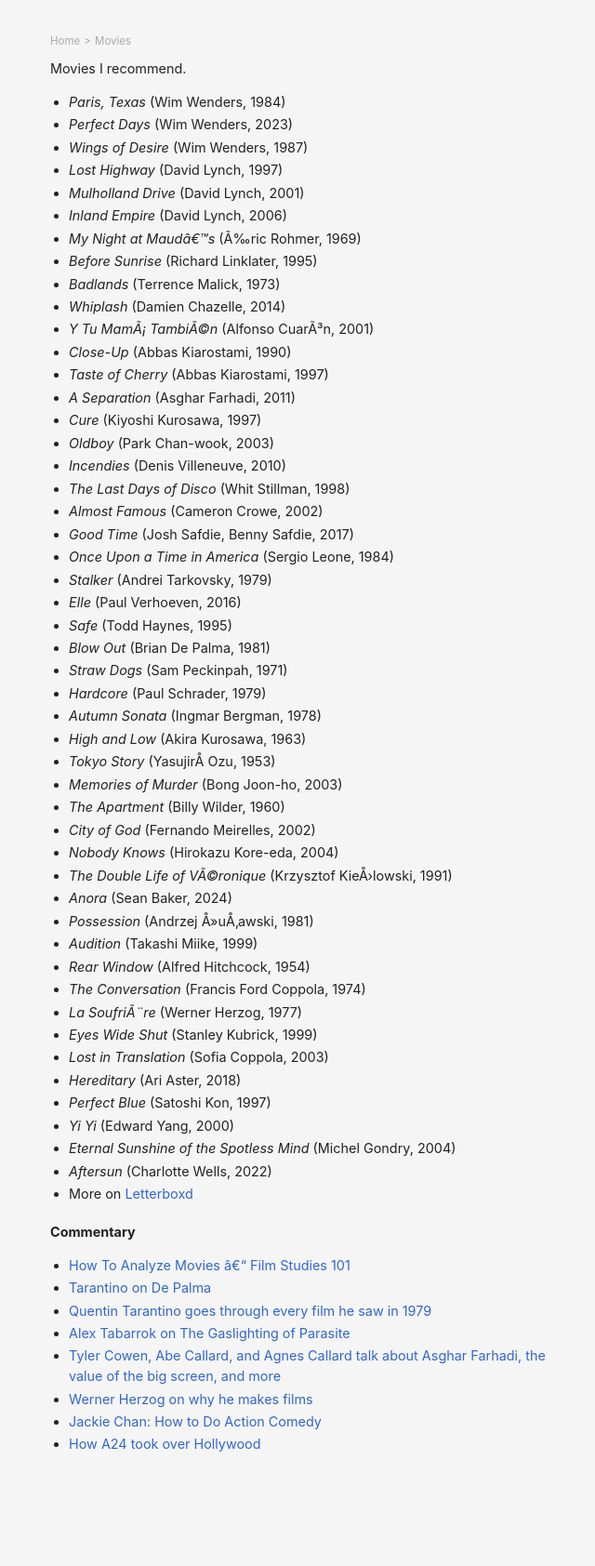
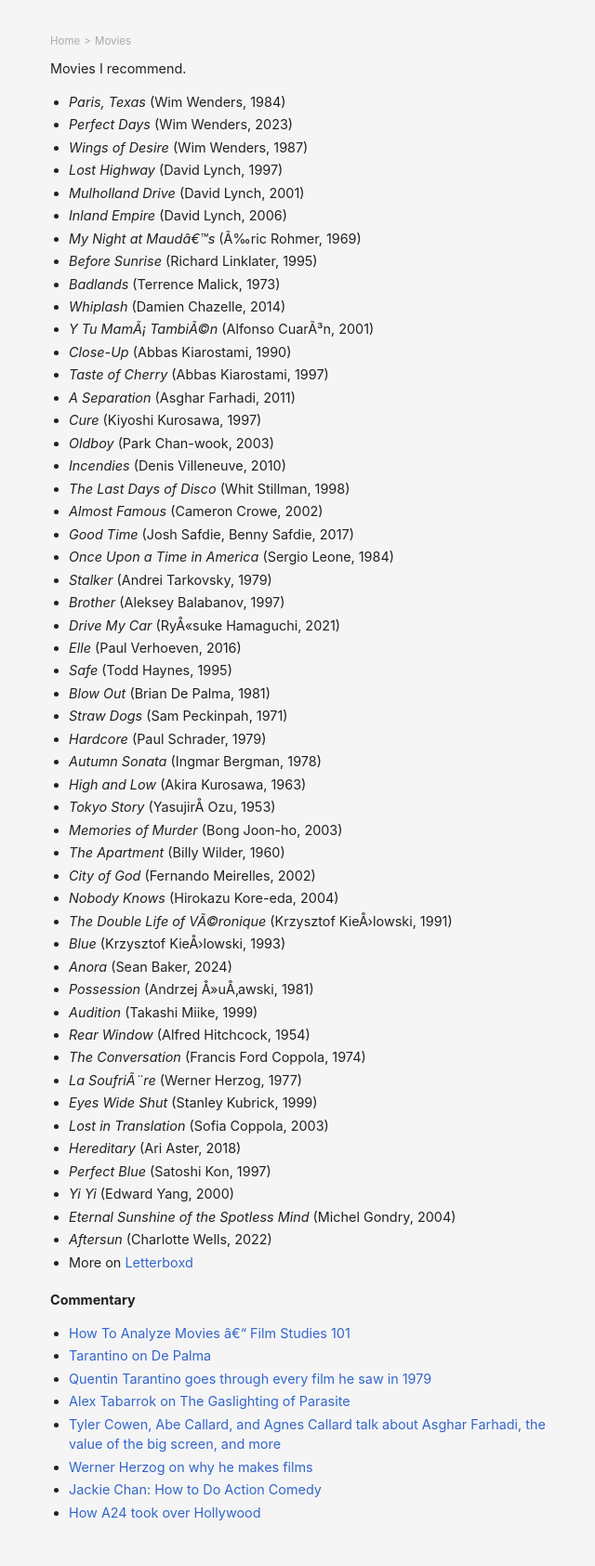
Before and after one commit to danschlz/danschulz.github.io, a Jekyll site: the page built from movies.md, in a window 1280 px wide. Shown: the whole page at 93% size, without its empty margins (306-946 px from the left). Built offline with Jekyll 4.4.1, drawn with Linux system fonts in a browser that asks for light colours; before the commit the page ends 1610 px from its top, so only the background shows below that.

Commit message:
Update movies.md

```diff
--- a/movies.md
+++ b/movies.md
@@ -28,6 +28,8 @@ Movies I recommend.
 * _Good Time_ (Josh Safdie, Benny Safdie, 2017)
 * _Once Upon a Time in America_ (Sergio Leone, 1984)
 * _Stalker_ (Andrei Tarkovsky, 1979)
+* _Brother_ (Aleksey Balabanov, 1997)
+* _Drive My Car_ (Ryūsuke Hamaguchi, 2021)
 * _Elle_ (Paul Verhoeven, 2016)
 * _Safe_ (Todd Haynes, 1995)
 * _Blow Out_ (Brian De Palma, 1981)
@@ -41,6 +43,7 @@ Movies I recommend.
 * _City of God_ (Fernando Meirelles, 2002)
 * _Nobody Knows_ (Hirokazu Kore-eda, 2004)
 * _The Double Life of Véronique_ (Krzysztof Kieślowski, 1991)
+* _Blue_ (Krzysztof Kieślowski, 1993)
 * _Anora_ (Sean Baker, 2024)
 * _Possession_ (Andrzej Żuławski, 1981)
 * _Audition_ (Takashi Miike, 1999)
```
